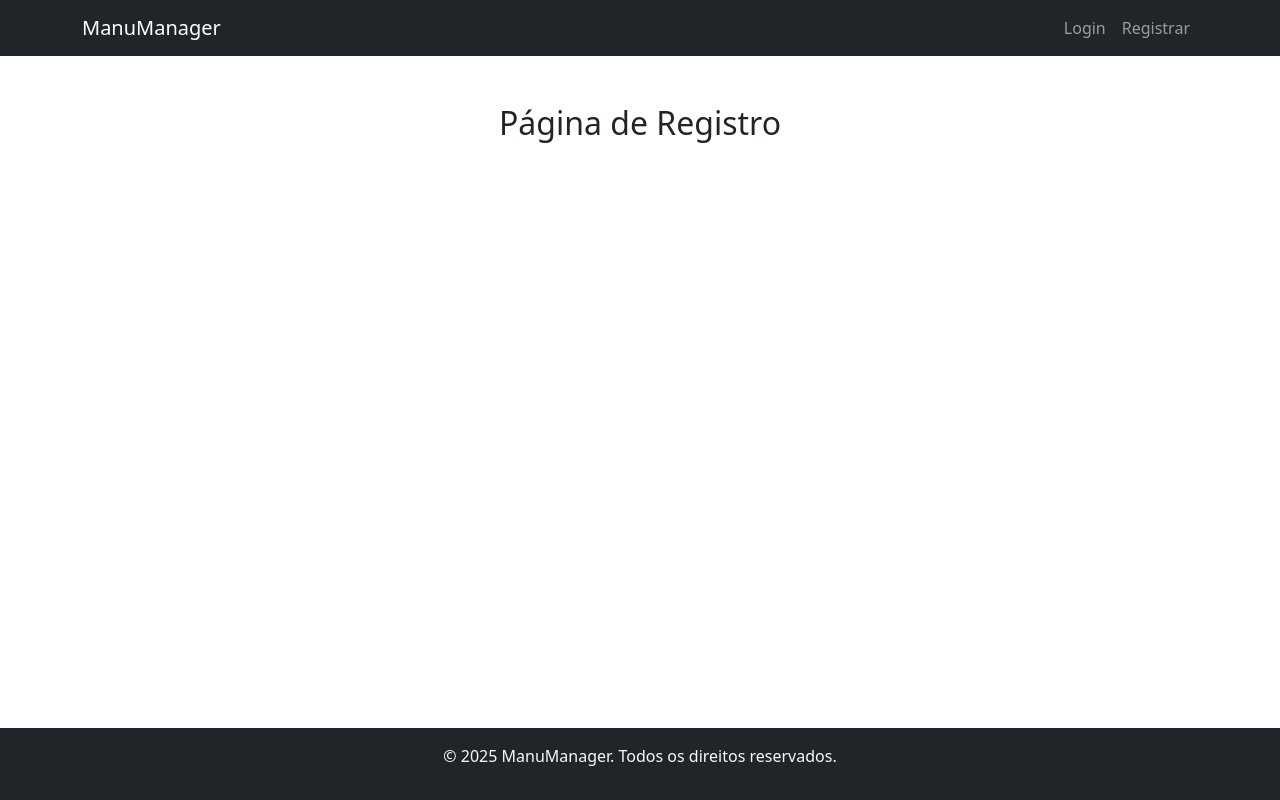
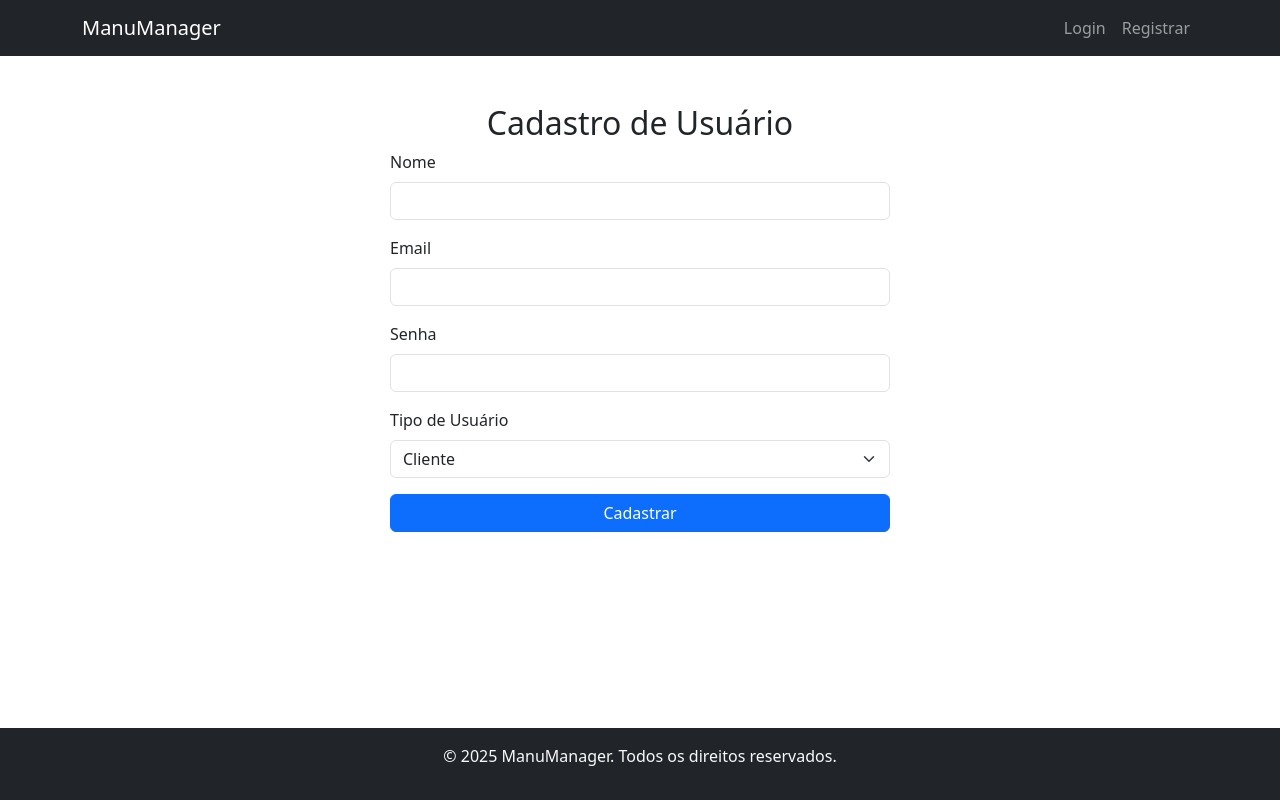
Before and after one commit to mtsSAraujo/CantinaOnFront, a React (Vite) app: page /register in a window 1280 px wide. Built offline with nearby package versions, Linux system fonts and the light colour scheme.

Commit message:
feat: cadastrar novo usuarios

```diff
--- /dev/null
+++ b/src/components/UserRegisterForm.tsx
@@ -0,0 +1,103 @@
+import React, { useState } from "react";
+import { useNavigate } from "react-router-dom";
+import axios from "axios";
+
+const UserRegister = () => {
+    const [nome, setNome] = useState("");
+    const [email, setEmail] = useState("");
+    const [senha, setSenha] = useState("");
+    const [tipoUsuario, setTipoUsuario] = useState<"ADMINISTRADOR" | "TECNICO" | "CLIENTE">("CLIENTE");
+
+    const [error, setError] = useState("");
+    const [loading, setLoading] = useState(false);
+
+    const navigate = useNavigate();
+
+    const handleSubmit = async (e: React.FormEvent) => {
+        e.preventDefault();
+        setError("");
+        setLoading(true);
+
+        const payload = { nome, email, senha, tipoUsuario, status };
+
+        try {
+            await axios.post("http://localhost:8080/api/user/register", payload, {});
+
+            alert("Usuário cadastrado com sucesso!");
+            navigate("/");
+        } catch (err: any) {
+            if (err.response?.data?.message) {
+                setError(err.response.data.message);
+            } else {
+                setError("Erro ao cadastrar o usuário.");
+            }
+        } finally {
+            setLoading(false);
+        }
+    };
+
+    return (
+        <div className="container mt-5">
+            <h2 className="text-center">Cadastro de Usuário</h2>
+            <form onSubmit={handleSubmit} className="mx-auto" style={{ maxWidth: "500px" }}>
+                {error && <div className="alert alert-danger">{error}</div>}
+
+                <div className="mb-3">
+                    <label className="form-label">Nome</label>
+                    <input
+                        type="text"
+                        className="form-control"
+                        value={nome}
+                        onChange={(e) => setNome(e.target.value)}
+                        required
+                    />
+                </div>
+
+                <div className="mb-3">
+                    <label className="form-label">Email</label>
+                    <input
+                        type="email"
+                        className="form-control"
+                        value={email}
+                        onChange={(e) => setEmail(e.target.value)}
+                        required
+                    />
+                </div>
+
+                <div className="mb-3">
+                    <label className="form-label">Senha</label>
+                    <input
+                        type="password"
+                        className="form-control"
+                        value={senha}
+                        onChange={(e) => setSenha(e.target.value)}
+                        required
+                        minLength={6}
+                    />
+                </div>
+
+                <div className="mb-3">
+                    <label className="form-label">Tipo de Usuário</label>
+                    <select
+                        className="form-select"
+                        value={tipoUsuario}
+                        onChange={(e) =>
+                            setTipoUsuario(e.target.value as "ADMINISTRADOR" | "TECNICO" | "CLIENTE")
+                        }
+                        required
+                    >
+                        <option value="ADMINISTRADOR">Administrador</option>
+                        <option value="TECNICO">Técnico</option>
+                        <option value="CLIENTE">Cliente</option>
+                    </select>
+                </div>
+
+                <button type="submit" className="btn btn-primary w-100" disabled={loading}>
+                    {loading ? "Cadastrando..." : "Cadastrar"}
+                </button>
+            </form>
+        </div>
+    );
+};
+
+export default UserRegister;
--- a/src/routes.tsx
+++ b/src/routes.tsx
@@ -3,6 +3,7 @@ import Home from "./pages/Home";
 import Login from "./pages/Login";
 import Layout from "./components/Layout";
 import Users from "./pages/Users.tsx";
+import UserRegisterForm from "./components/UserRegisterForm.tsx";
 
 const AppRoutes = () => {
     return (
@@ -10,14 +11,7 @@ const AppRoutes = () => {
             <Routes>
                 <Route path="/" element={<Layout><Home /></Layout>}/>
                 <Route path="/login" element={<Layout><Login /></Layout>} />
-                <Route
-                    path="/register"
-                    element={
-                        <Layout>
-                            <h2 className="text-center mt-5">Página de Registro</h2>
-                        </Layout>
-                    }
-                />
+                <Route path="/register" element={<Layout><UserRegisterForm /></Layout>} />
                 <Route path="/users" element={<Layout><Users /></Layout>}/>
             </Routes>
         </Router>
```
